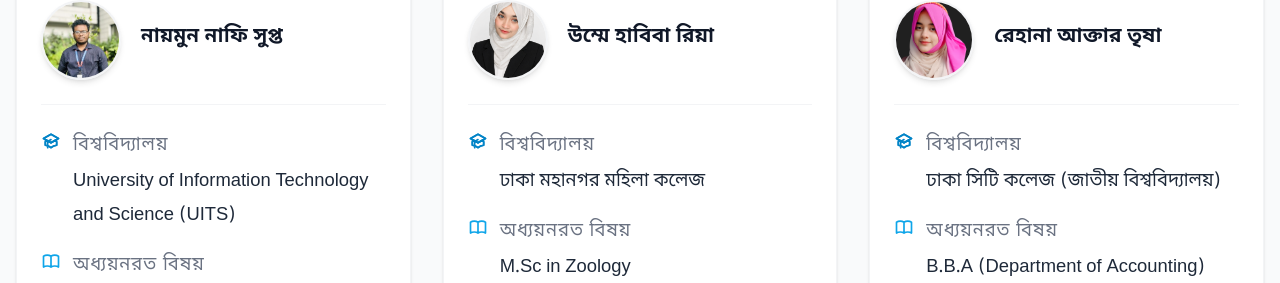
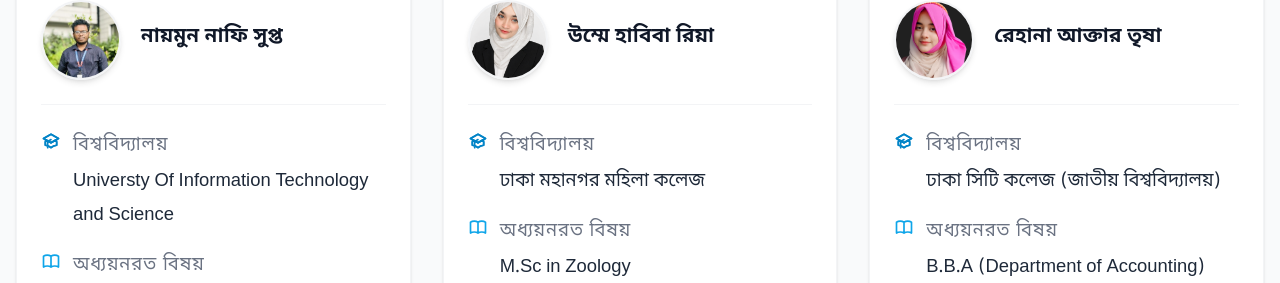
Before and after one commit to Supto71/Radiation-Coaching, a React (Vite) app in the folder frontend/: page /faculty in a window 1280 px wide. Shown: the part 813-1096 px from the top of the page. Built offline with nearby package versions, Linux system fonts and the light colour scheme.

Commit message:
Update Supto university name exactly as requested

```diff
--- a/frontend/src/pages/Faculty.jsx
+++ b/frontend/src/pages/Faculty.jsx
@@ -15,7 +15,7 @@ const Faculty = () => {
     {
       id: 10,
       name: 'নায়মুন নাফি সুপ্ত',
-      university: 'University of Information Technology and Science (UITS)',
+      university: 'Universty Of Information Technology and Science',
       subject: 'Department of C.S.E',
       year: 'প্রথম বর্ষ',
       teaching: 'বিজ্ঞান, গণিত, তথ্য ও যোগাযোগ প্রযুক্তি',
```
